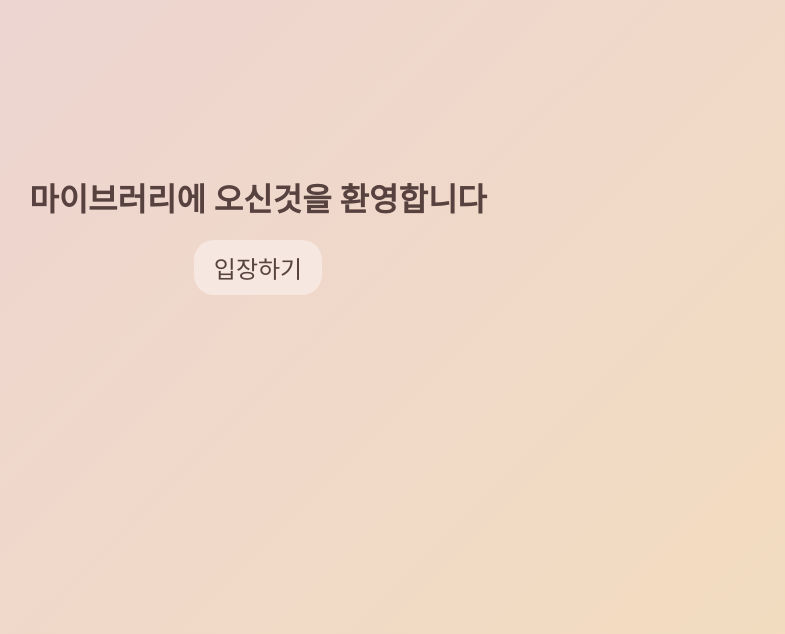
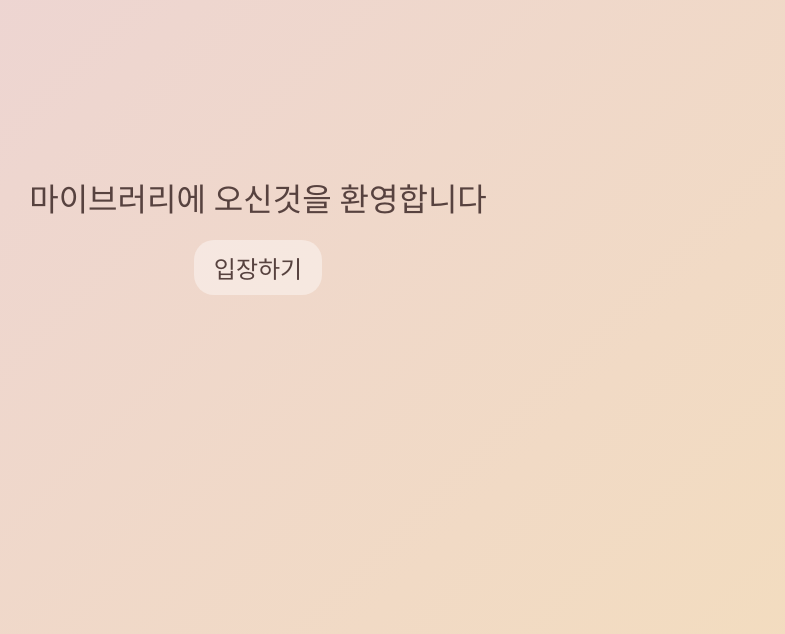
Before and after one commit to thingk0/Mybrary, a React (Create React App) app in the folder frontend/: page / in a window 1280 px wide. Shown: the part 166-800 px from the top of the page, without its empty margins (382-1167 px from the left). Built offline with nearby package versions, Linux system fonts and the light colour scheme; a web font is replaced by a local one.

Commit message:
FIX: 수정

```diff
--- a/frontend/src/pages/PaperplanePage.js
+++ b/frontend/src/pages/PaperplanePage.js
@@ -6,7 +6,7 @@ import 종이비행기 from "../assets/종이비행기.png";
 import { useEffect, useState } from "react";
 import useStompStore from "../store/useStompStore";
 import useUserStore from "../store/useUserStore";
-import { getChatList } from "../api/Chat/Chat.js";
+import { getChatList } from "../api/chat/Chat.js";
 import gomimg from "../assets/곰탱이.png";
 
 export default function PaperplanePage() {
--- a/frontend/src/pages/style/WelcomePage.module.css
+++ b/frontend/src/pages/style/WelcomePage.module.css
@@ -16,7 +16,7 @@
 .문구 > div:first-child {
   margin-bottom: 20px;
   font-size: 2rem;
-  font-weight: bold;
+  /* font-weight: bold; */
 }
 
 .문구 > div:last-child {
```
